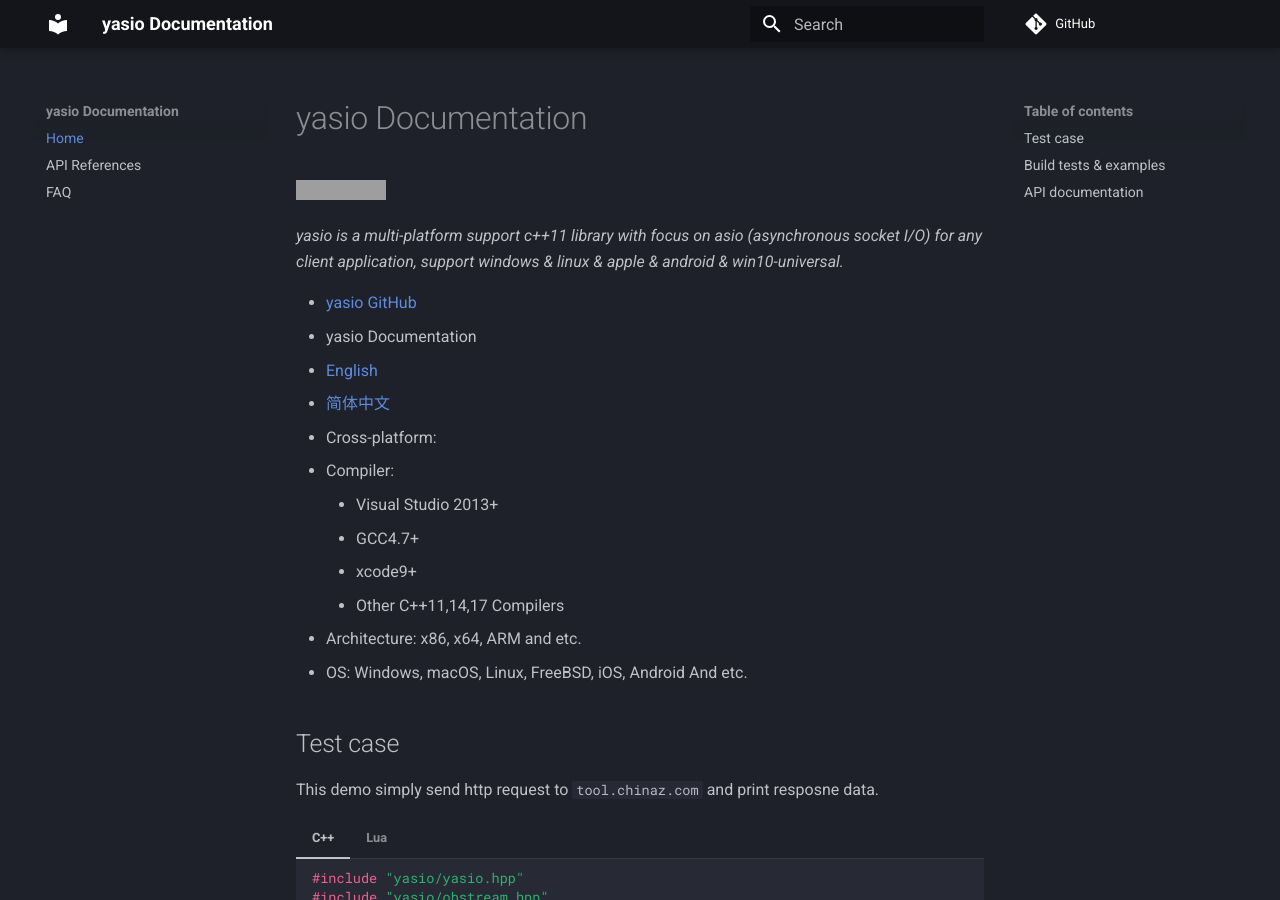
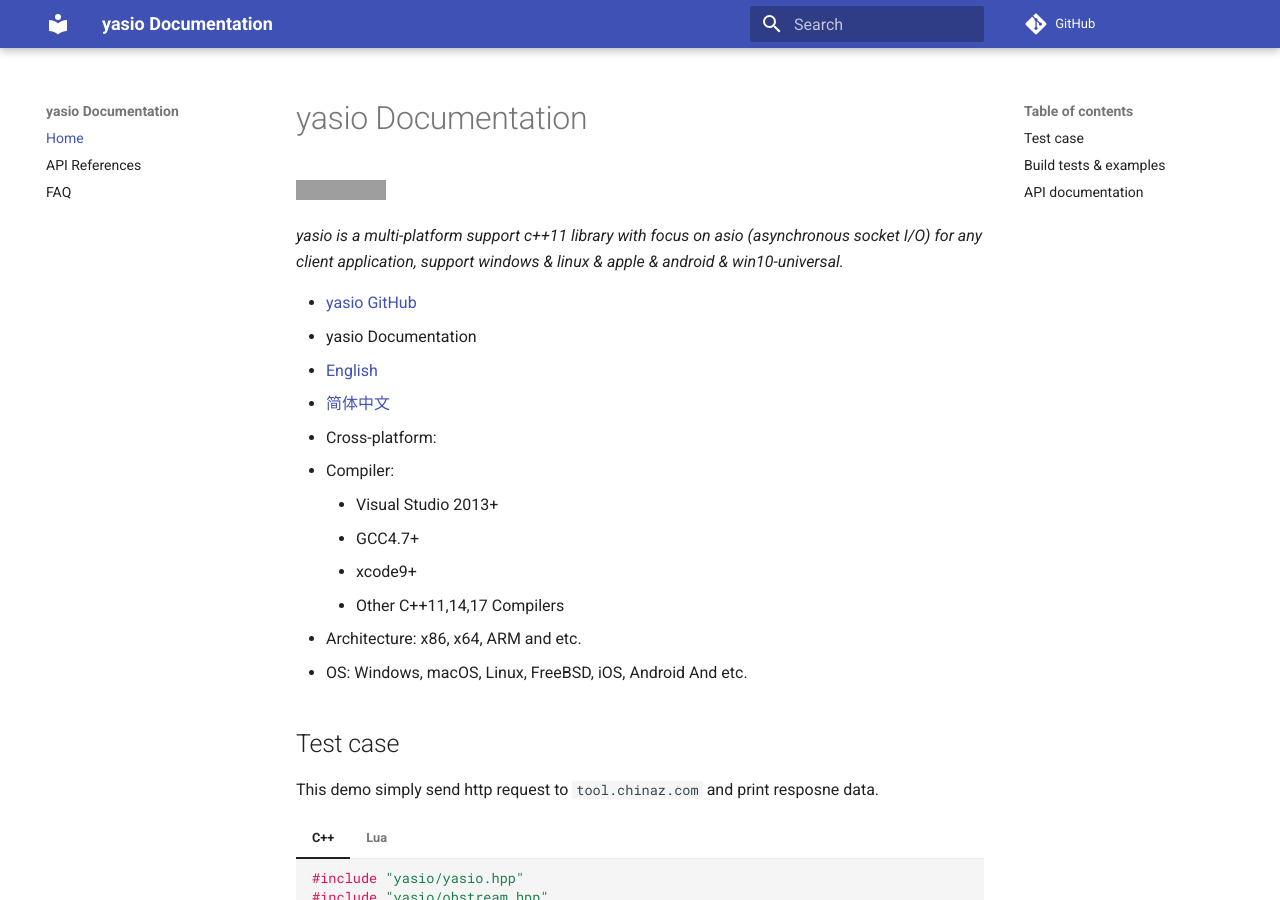
Before and after one commit to yasio/en, an MkDocs documentation site: the page built from docs/index.md, in a window 1280 px wide and 900 px high. Built offline with MkDocs 1.6.1 and Material for MkDocs 9.7.7, drawn with Linux system fonts in a browser that asks for light colours; comment, search, counter and statistics services are not loaded; grey boxes are pictures that could not be loaded.

Commit message:
Use default theme

```diff
--- a/mkdocs.yml
+++ b/mkdocs.yml
@@ -6,10 +6,6 @@
 copyright: Copyright &copy; 2012 - 2021 yasio.org.
 theme:
   name: material
-  palette:
-    scheme: slate
-    primary: black
-    accent: indigo
 nav:
   - Home: index.md
   - API References: api/index.md
```
